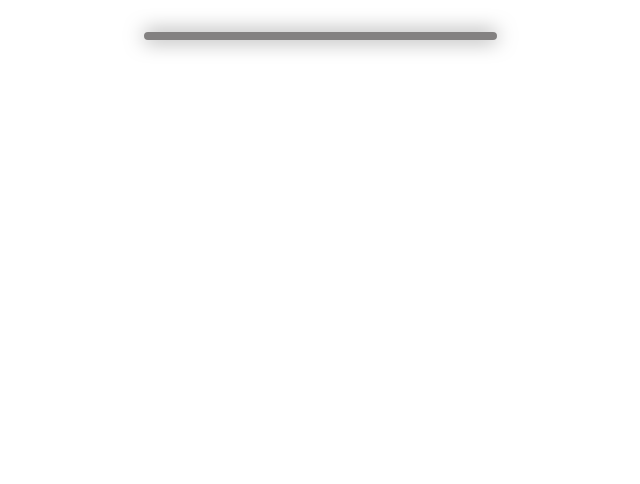
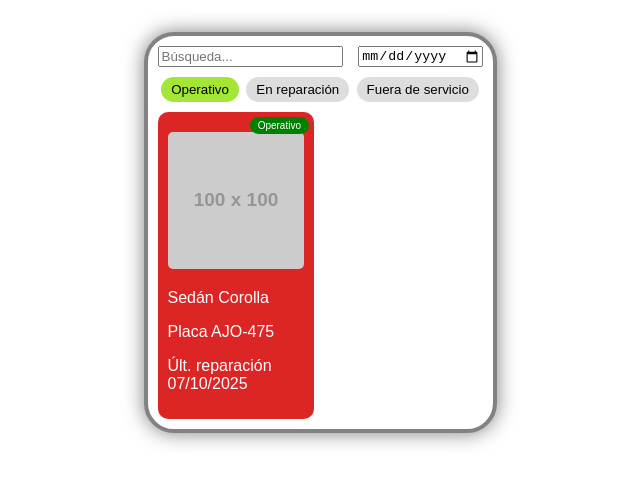
Before and after one commit to EfrenMV/Software-vue, a Vue app: page /vehiculos in a window 1280 px wide. Before the commit this address had no page. Shown: the top 484 px of the page, without its empty margins (320-960 px from the left). Built offline with nearby package versions, Linux system fonts and the light colour scheme.

Commit message:
vistaVehiculos
se subió una vista de vehiculos con los estados, falta mejorar la parte visual

```diff
--- a/package.json
+++ b/package.json
@@ -13,7 +13,7 @@
     "lucide-vue-next": "^0.507.0",
     "pinia": "^3.0.1",
     "vue": "^3.5.13",
-    "vue-router": "^4.5.0"
+    "vue-router": "^4.5.1"
   },
   "devDependencies": {
     "@eslint/js": "^9.22.0",
--- a/src/router/index.js
+++ b/src/router/index.js
@@ -13,6 +13,10 @@ const routes = [
     name: 'usuario',
     component:() => import ('@/views/usuario.vue')
   },
+  { path: '/vehiculos',
+    name: 'vehiculos',
+    component:() => import ('@/views/VehiculosView.vue')
+  },
  ]
 
 const router = createRouter({
--- /dev/null
+++ b/src/views/VehiculosView.vue
@@ -0,0 +1,164 @@
+<template>
+  <div class="vehiculos-view">
+    <!-- Barra de búsqueda y fecha -->
+    <div class="search-bar">
+      <input type="text" placeholder="Búsqueda..." v-model="search" />
+      <input type="date" v-model="fecha" />
+    </div>
+
+    <!-- Filtros de estado -->
+    <div class="estado-filtros">
+      <button :class="{'activo': estado === 'operativo'}" @click="estado = 'operativo'">Operativo</button>
+      <button :class="{'activo': estado === 'reparacion'}" @click="estado = 'reparacion'">En reparación</button>
+      <button :class="{'activo': estado === 'fuera'}" @click="estado = 'fuera'">Fuera de servicio</button>
+    </div>
+
+    <!-- Lista de vehículos -->
+    <div class="vehiculos-grid">
+      <div
+        v-for="vehiculo in vehiculosFiltrados"
+        :key="vehiculo.placa"
+        class="vehiculo-card"
+      >
+        <div class="estado-badge" :class="vehiculo.estado">{{ vehiculo.estadoTexto }}</div>
+        <img :src="vehiculo.imagen" class="imagen-vehiculo" />
+        <div class="detalles">
+          <p>Sedán {{ vehiculo.modelo }}</p>
+          <p>Placa {{ vehiculo.placa }}</p>
+          <p>Últ. reparación {{ vehiculo.reparacion }}</p>
+        </div>
+      </div>
+    </div>
+
+    <!-- Barra de navegación inferior -->
+    <!-- <div class="bottom-nav">
+      <button>🚗</button>
+      <button>🔍</button>
+      <button>📊</button>
+    </div> -->
+    <!-- importar el menu -->
+  </div>
+</template>
+
+<script>
+export default {
+  data() {
+    return {
+      search: '',
+      fecha: '',
+      estado: 'operativo',
+      vehiculos: [
+        {
+          modelo: 'Corolla',
+          placa: 'AJO-475',
+          reparacion: '07/10/2025',
+          estado: 'operativo',
+          estadoTexto: 'Operativo',
+          imagen: 'https://via.placeholder.com/100',
+        },
+        {
+          modelo: 'BMW',
+          placa: 'SPI-855',
+          reparacion: '24/09/2025',
+          estado: 'reparacion',
+          estadoTexto: 'En reparación',
+          imagen: 'https://via.placeholder.com/100',
+        },
+        // Agrega más vehículos...
+      ],
+    };
+  },
+  computed: {
+    vehiculosFiltrados() {
+      return this.vehiculos.filter((v) => v.estado === this.estado);
+    },
+  },
+};
+</script>
+
+<style scoped>
+.vehiculos-view {
+  padding: 10px;
+  font-family: sans-serif;
+}
+
+.search-bar {
+  display: flex;
+  justify-content: space-between;
+  gap: 10px;
+  margin-bottom: 10px;
+}
+
+.estado-filtros {
+  display: flex;
+  justify-content: space-around;
+  margin-bottom: 10px;
+}
+
+.estado-filtros button {
+  padding: 5px 10px;
+  border-radius: 20px;
+  border: none;
+  background-color: #ddd;
+}
+
+.estado-filtros .activo {
+  background-color: #a3e635;
+}
+
+.vehiculos-grid {
+  display: grid;
+  grid-template-columns: 1fr 1fr;
+  gap: 12px;
+}
+
+.vehiculo-card {
+  background-color: #dc2626;
+  border-radius: 10px;
+  padding: 10px;
+  color: white;
+  position: relative;
+}
+
+.estado-badge {
+  position: absolute;
+  top: 5px;
+  right: 5px;
+  background: green;
+  padding: 3px 8px;
+  border-radius: 15px;
+  font-size: 10px;
+}
+
+.estado-badge.reparacion {
+  background: orange;
+}
+
+.estado-badge.fuera {
+  background: gray;
+}
+
+.imagen-vehiculo {
+  width: 100%;
+  border-radius: 5px;
+  margin-top: 10px;
+}
+
+.bottom-nav {
+  display: flex;
+  justify-content: space-around;
+  position: fixed;
+  bottom: 0;
+  width: 100%;
+  background: black;
+  padding: 10px 0;
+  border-top-left-radius: 10px;
+  border-top-right-radius: 10px;
+}
+
+.bottom-nav button {
+  background: none;
+  color: white;
+  font-size: 20px;
+}
+</style>
```
Also changed, not shown: 1 other file (tests, documents, lock files or other folders).
